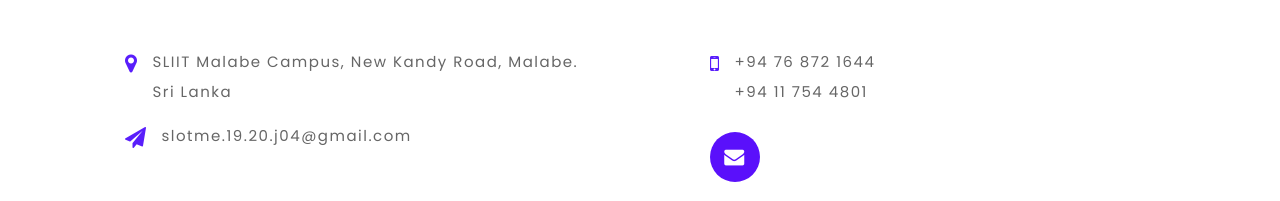
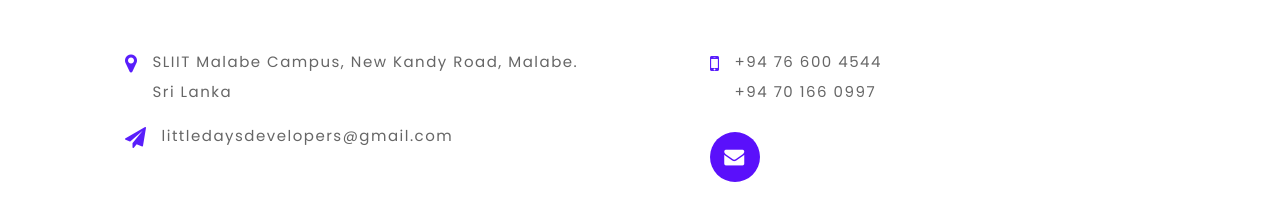
Before and after one commit to chamiduu/littledays, a plain HTML site: page index.html in a window 1280 px wide. Shown: the part 9892-10093 px from the top of the page. Drawn offline with Linux system fonts and the light colour scheme.

Commit message:
Update contact info

```diff
--- a/index.html
+++ b/index.html
@@ -865,7 +865,7 @@
                         <div class="s-info">
                             <i class="fa fa-paper-plane"></i>
                             <div class="meta-content">
-                                <span>slotme.19.20.j04@gmail.com </span>
+                                <span>littledaysdevelopers@gmail.com </span>
                             </div>
                         </div>
                     </div>
@@ -875,13 +875,13 @@
                         <div class="s-info">
                             <i class="fa fa-mobile"></i>
                             <div class="meta-content">
-                                <span>+94 76 872 1644</span>
-                                <span>+94 11 754 4801</span>
+                                <span>+94 76 600 4544</span>
+                                <span>+94 70 166 0997</span>
                             </div>
                         </div>
                         <div class="c-social">
                             <ul>
-                                <li><a href="mailto:slotme.19.20.j04@gmail.com "><i class="fa fa-envelope"></i></a></li>
+                                <li><a href="mailto:littledaysdevelopers@gmail.com "><i class="fa fa-envelope"></i></a></li>
                             </ul>
                         </div>
                     </div>
```
